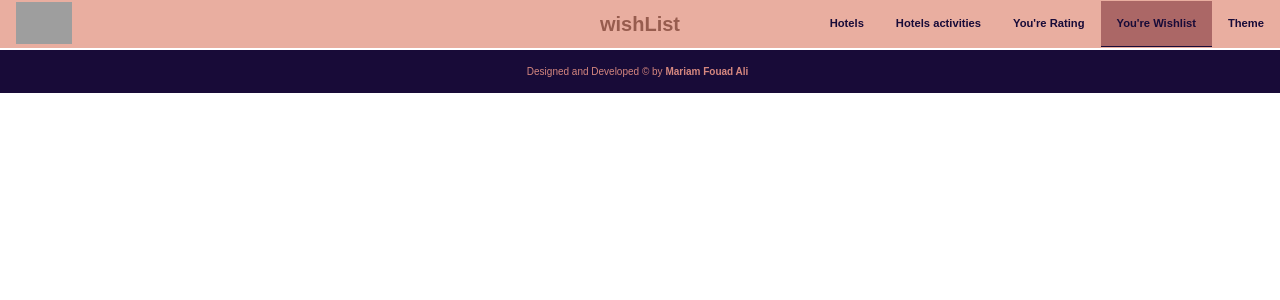
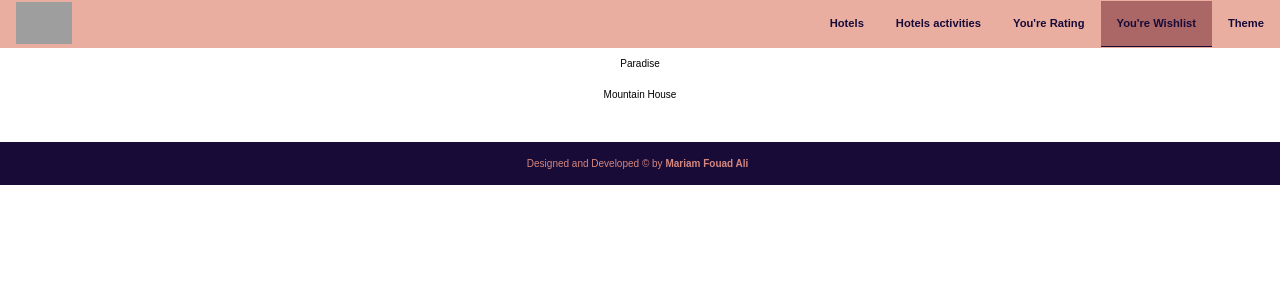
Before and after one commit to mariam-fouad/hotbird, a React (Create React App) app: page /wishlist in a window 1280 px wide. Shown: the top 300 px of the page. Built offline with nearby package versions, Linux system fonts and the light colour scheme; grey boxes are pictures that could not be loaded; a web font is replaced by a local one.

Commit message:
show the hotels in the wishlist

```diff
--- a/src/pages/wishList.js
+++ b/src/pages/wishList.js
@@ -3,8 +3,22 @@ import styled from 'styled-components'
 import {connect} from 'react-redux';
 
 const wishList = (props)=>{
+
+    const Main = styled.main`
+    margin-top: 3rem;
+    margin-bottom: 2rem;
+    display:flex;
+    display: flex;
+    flex-direction: column;
+    align-items: center;
+`;
+    const wishList = props.wish.map(hotel=>
+        <p>{hotel.hotelName}</p>);
     return (
-        <h1>wishList</h1>
+        <Main>
+            {wishList}
+        </Main>
+
     )
 }
 
```
